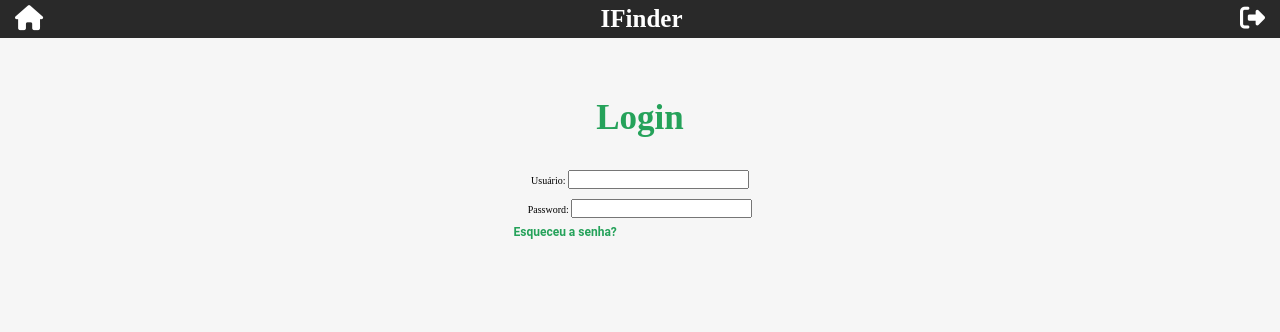
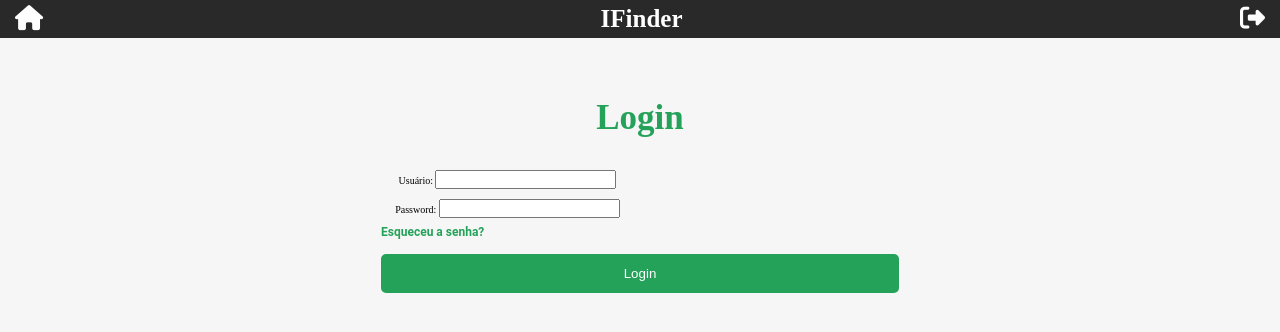
Before and after one commit to soualansousa/IFinder_Django, a Django app: page /login/ in a window 1280 px wide. Shown: the top 332 px of the page. Run offline with Django 5.2, Linux system fonts and the light colour scheme.

Commit message:
button alteração

```diff
--- a/ifinder/templates/ifinder/pages/login_page.html
+++ b/ifinder/templates/ifinder/pages/login_page.html
@@ -13,7 +13,7 @@
                 <a class="password" href="#">Esqueceu a senha?</a>
             </div>
             <div>
-
+                <button type="submit" class="botao-enviar">Login</button>
             </div>
 
         </form>
```
